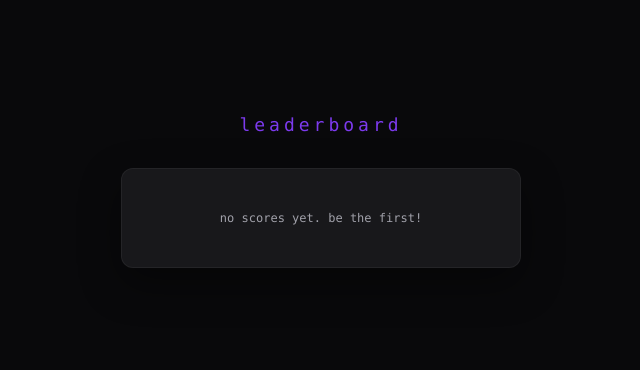
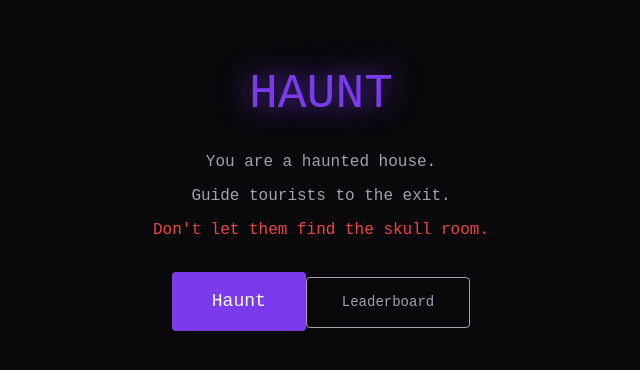
Before and after one commit to bdecrem/pixelpit, a Next.js app: page /pixelpit/arcade/haunt in a window 1280 px wide. Shown: the part 196-566 px from the top of the page, without its empty margins (319-959 px from the left). Built offline with nearby package versions, Linux system fonts and the light colour scheme.

Commit message:
sync from vibeceo 9e22f7142ac173eaf15a1a4e0dfe11654db7f5ec

```diff
--- a/app/pixelpit/arcade/haunt/page.tsx
+++ b/app/pixelpit/arcade/haunt/page.tsx
@@ -202,7 +202,7 @@ interface Scare {
 
 export default function HauntGame() {
   const canvasRef = useRef<HTMLCanvasElement>(null);
-  const [gameState, setGameState] = useState<'start' | 'playing' | 'won' | 'lost'>('start');
+  const [gameState, setGameState] = useState<'start' | 'playing' | 'won' | 'lost' | 'leaderboard'>('start');
   const [score, setScore] = useState(0);
   const [energy, setEnergy] = useState(100);
   const [tourists, setTourists] = useState(0);
@@ -583,20 +583,27 @@ export default function HauntGame() {
                 fontSize: 18,
                 cursor: 'pointer',
                 borderRadius: 4,
+                marginBottom: 20,
               }}
             >
               Haunt
             </button>
 
-            {/* Leaderboard on start */}
-            <div style={{ marginTop: 30, width: '100%', maxWidth: 350 }}>
-              <Leaderboard
-                gameId={GAME_ID}
-                limit={5}
-                entryId={submittedEntryId ?? undefined}
-                colors={LEADERBOARD_COLORS}
-              />
-            </div>
+            <button
+              onClick={() => setGameState('leaderboard')}
+              style={{
+                background: 'transparent',
+                border: `1px solid ${THEME.text}`,
+                borderRadius: 4,
+                color: THEME.text,
+                padding: '14px 35px',
+                fontSize: 14,
+                fontFamily: 'ui-monospace, monospace',
+                cursor: 'pointer',
+              }}
+            >
+              Leaderboard
+            </button>
           </div>
         )}
 
@@ -767,11 +774,39 @@ export default function HauntGame() {
                 fontSize: 18,
                 cursor: 'pointer',
                 borderRadius: 4,
+                marginBottom: 15,
               }}
             >
               Try Again
             </button>
+
+            <button
+              onClick={() => setGameState('leaderboard')}
+              style={{
+                background: 'transparent',
+                border: `1px solid ${THEME.text}`,
+                borderRadius: 4,
+                color: THEME.text,
+                padding: '14px 35px',
+                fontSize: 14,
+                fontFamily: 'ui-monospace, monospace',
+                cursor: 'pointer',
+              }}
+            >
+              Leaderboard
+            </button>
           </div>
+        )}
+
+        {/* Leaderboard Modal */}
+        {gameState === 'leaderboard' && (
+          <Leaderboard
+            gameId={GAME_ID}
+            limit={8}
+            entryId={submittedEntryId ?? undefined}
+            colors={LEADERBOARD_COLORS}
+            onClose={() => setGameState('start')}
+          />
         )}
       </div>
     </>
```
